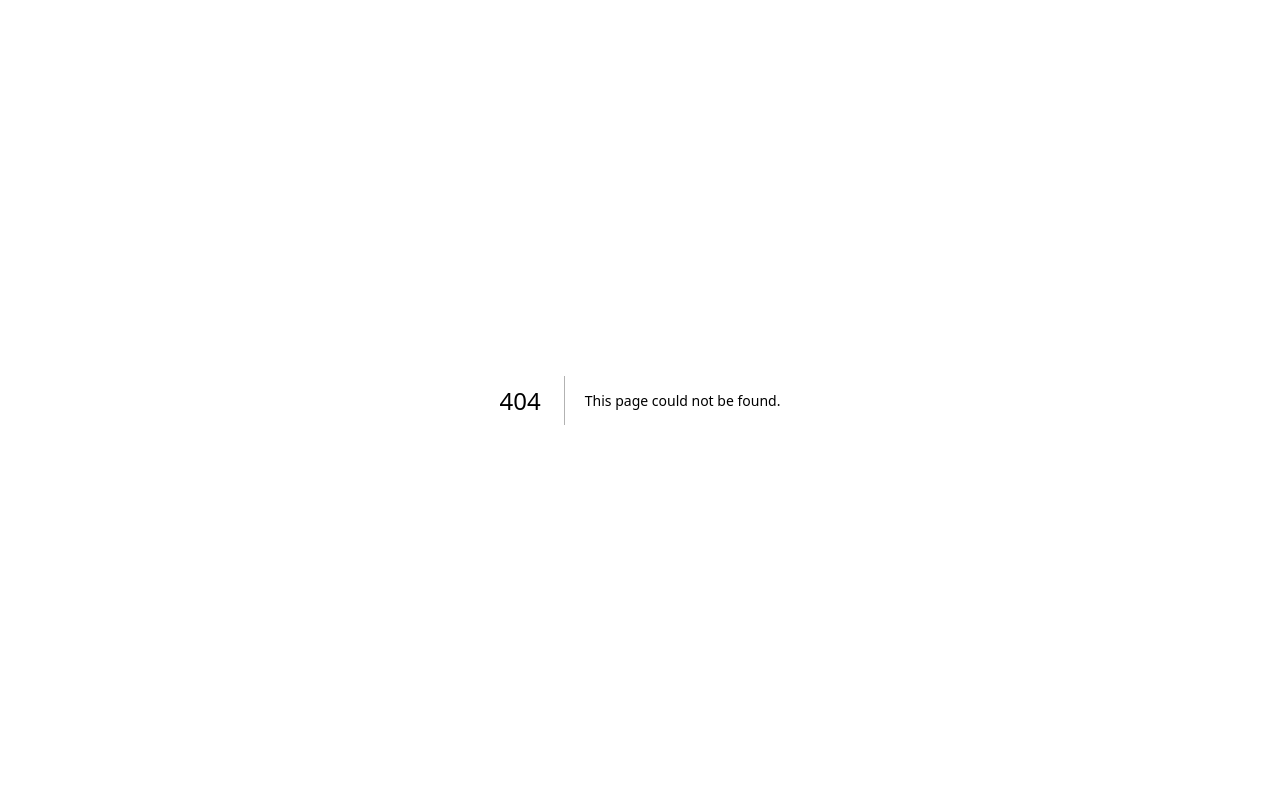
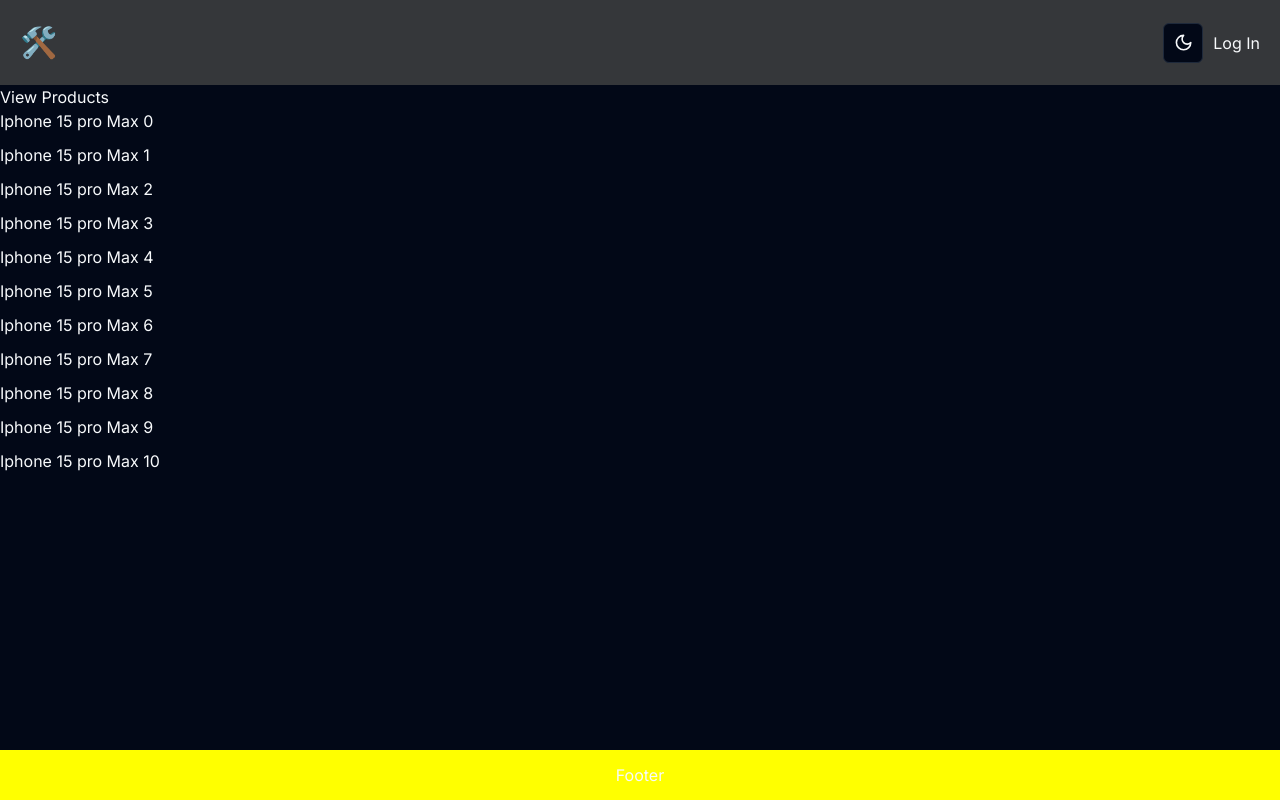
Before and after one commit to Switchinhg/mechanic, a Next.js app: page /catalogo in a window 1280 px wide. Before the commit this address had no page. Built offline with nearby package versions, Linux system fonts and the light colour scheme.

Commit message:
done routing, fixed dark mode, log in and view products

```diff
--- a/app/Components/Header/Header.jsx
+++ b/app/Components/Header/Header.jsx
@@ -2,6 +2,12 @@
 import React, { useState } from 'react'
 import header from './Header.module.css'
 import {ModeToggle} from '../theme/ModeToggle'
+import {
+  Tooltip,
+  TooltipContent,
+  TooltipProvider,
+  TooltipTrigger,
+} from "@/components/ui/tooltip"
 
 import {
   Dialog,
@@ -12,30 +18,54 @@
   DialogTrigger,
 } from "@/components/ui/dialog"
 import { Button } from "@/components/ui/button"
+import Link from 'next/link'
+
+
 
 export default function Header() {
-  const [logged, setLogged] = useState(true)
+  const [logged, setLogged] = useState(false)
   return (
     <nav className={header.header}>
+      <div className={header.img_lnks}>
+
       <div className={header.logo}>
         🛠️
+      </div>
+    {
+      logged?
+        <ul className={header.links}>
+          <li><Link href={"/dashboard"}>Dashboard</Link></li>
+          <TooltipProvider>
+            <Tooltip>
+              <TooltipTrigger><li className="unavailable">Create Store</li></TooltipTrigger>
+              <TooltipContent>
+                <p>Under Development</p>
+              </TooltipContent>
+            </Tooltip>
+          </TooltipProvider>
+          <li><Link href={"/catalogo"}>Catalogo</Link></li>
+
+        </ul>
+      : null
+    }
+
       </div>
       <div className={header.buttons}>
         <ModeToggle />
 
       {
-        logged?
+        !logged?
         <Dialog>
-          <DialogTrigger ariant="outline">
-          <Button variant="outline">
+          <DialogTrigger>
+          {/* <Button variant="outline"> */}
             Log In
-          </Button>
+          {/* </Button> */}
 
           </DialogTrigger>
           <DialogContent>
             <DialogHeader>
               <DialogTitle>Log in</DialogTitle>
-              <DialogDescription>
+              {/* <DialogDescription> */}
                 <form action="" className={header.form}>
                   <div className={header.username_or_email}>
                     <label htmlFor="user_or_email">Username Or Email</label>
@@ -45,8 +75,9 @@
                     <label htmlFor="password">Pasword</label>
                     <input type="password" name="password" id="password" />
                   </div>
+                  <input type="submit" value="Enter" onClick={()=>setLogged(!logged)}/>
                 </form>
-              </DialogDescription>
+              {/* </DialogDescription> */}
             </DialogHeader>
           </DialogContent>
         </Dialog>
--- a/app/Components/Header/Header.module.css
+++ b/app/Components/Header/Header.module.css
@@ -34,3 +34,12 @@
     border-radius: 5px;
     background-color: red;
 }
+.links{
+    display: flex;
+    gap: 10px;
+}
+.img_lnks{
+    display: flex;
+     align-items: center;
+     gap: 50px;
+}
--- /dev/null
+++ b/app/Components/ItemList/ItemList.jsx
@@ -0,0 +1,10 @@
+import React from 'react'
+import styles from './itemlist.module.css'
+
+export default function ItemList({items}) {
+  return (
+    <div className={styles.product_wrap}>
+        {items.map((e,index)=><div key={index}>{e.product_name} {index}</div>)}
+    </div>
+  )
+}
--- /dev/null
+++ b/app/Components/ItemList/itemlist.module.css
@@ -0,0 +1,5 @@
+.product_wrap{
+    display: flex;
+    flex-direction: column;
+    gap: 10px;
+}
--- /dev/null
+++ b/app/catalogo/catalogo.module.css
@@ -0,0 +1,4 @@
+.product_wrap{
+    display: flex;
+    flex-direction: column;
+}
--- /dev/null
+++ b/app/catalogo/page.jsx
@@ -0,0 +1,30 @@
+import Link from 'next/link'
+import React from 'react'
+import ItemList from '../Components/ItemList/ItemList'
+import styles from './catalogo.module.css'
+
+export default function page() {
+
+  let items = [
+    {"product_name":"Iphone 15 pro Max", "price":2000,"description":"Latest Gen Iphone"},
+    {"product_name":"Iphone 15 pro Max", "price":2000,"description":"Latest Gen Iphone"},
+    {"product_name":"Iphone 15 pro Max", "price":2000,"description":"Latest Gen Iphone"},
+    {"product_name":"Iphone 15 pro Max", "price":2000,"description":"Latest Gen Iphone"},
+    {"product_name":"Iphone 15 pro Max", "price":2000,"description":"Latest Gen Iphone"},
+    {"product_name":"Iphone 15 pro Max", "price":2000,"description":"Latest Gen Iphone"},
+    {"product_name":"Iphone 15 pro Max", "price":2000,"description":"Latest Gen Iphone"},
+    {"product_name":"Iphone 15 pro Max", "price":2000,"description":"Latest Gen Iphone"},
+    {"product_name":"Iphone 15 pro Max", "price":2000,"description":"Latest Gen Iphone"},
+    {"product_name":"Iphone 15 pro Max", "price":2000,"description":"Latest Gen Iphone"},
+    {"product_name":"Iphone 15 pro Max", "price":2000,"description":"Latest Gen Iphone"}
+  ]
+  return (
+    <>
+      <h1>View Products</h1>
+
+      <div>
+        <ItemList items={items} />
+      </div>
+    </>
+  )
+}
--- /dev/null
+++ b/app/dashboard/page.jsx
@@ -0,0 +1,11 @@
+import React from 'react'
+import Header from '../Components/Header/Header'
+import Link from 'next/link'
+
+export default function page() {
+  return (
+    <div>
+        <Link href='/' >TEST</Link>
+    </div>
+  )
+}
--- a/app/globals.css
+++ b/app/globals.css
@@ -78,3 +78,8 @@
     @apply bg-background text-foreground;
   }
 }
+
+
+.unavailable{
+  color: gray;
+}
--- a/app/layout.js
+++ b/app/layout.js
@@ -1,6 +1,8 @@
 import { Inter } from "next/font/google";
 import "./globals.css";
 import { ThemeProvider } from "./Components/theme/ThemeProvider";
+import Header from "./Components/Header/Header";
+import Footer from "./Components/Footer/Footer";
 
 
 const inter = Inter({ subsets: ["latin"] });
@@ -12,18 +14,18 @@
 
 export default function RootLayout({ children }) {
   return (
-    <html lang="en">
+    <html lang="es" suppressHydrationWarning>
       <body className={inter.className} >
-
         <ThemeProvider
             attribute="class"
-          defaultTheme="light"
+            defaultTheme="dark"
             enableSystem
             disableTransitionOnChange
           >
+            <Header />
             {children}
+            <Footer />
         </ThemeProvider>
-
       </body>
     </html>
   );
--- a/app/page.js
+++ b/app/page.js
@@ -7,9 +7,7 @@
 export default function Home() {
   return (
    <>
-    <Header />
-    <Hero />
-    <Footer />
+        <Hero />
    </>
   );
 }
--- /dev/null
+++ b/components/ui/tooltip.jsx
@@ -0,0 +1,26 @@
+"use client"
+
+import * as React from "react"
+import * as TooltipPrimitive from "@radix-ui/react-tooltip"
+
+import { cn } from "@/lib/utils"
+
+const TooltipProvider = TooltipPrimitive.Provider
+
+const Tooltip = TooltipPrimitive.Root
+
+const TooltipTrigger = TooltipPrimitive.Trigger
+
+const TooltipContent = React.forwardRef(({ className, sideOffset = 4, ...props }, ref) => (
+  <TooltipPrimitive.Content
+    ref={ref}
+    sideOffset={sideOffset}
+    className={cn(
+      "z-50 overflow-hidden rounded-md border bg-popover px-3 py-1.5 text-sm text-popover-foreground shadow-md animate-in fade-in-0 zoom-in-95 data-[state=closed]:animate-out data-[state=closed]:fade-out-0 data-[state=closed]:zoom-out-95 data-[side=bottom]:slide-in-from-top-2 data-[side=left]:slide-in-from-right-2 data-[side=right]:slide-in-from-left-2 data-[side=top]:slide-in-from-bottom-2",
+      className
+    )}
+    {...props} />
+))
+TooltipContent.displayName = TooltipPrimitive.Content.displayName
+
+export { Tooltip, TooltipTrigger, TooltipContent, TooltipProvider }
--- a/package.json
+++ b/package.json
@@ -12,6 +12,7 @@
     "@radix-ui/react-dialog": "^1.1.1",
     "@radix-ui/react-dropdown-menu": "^2.1.1",
     "@radix-ui/react-slot": "^1.1.0",
+    "@radix-ui/react-tooltip": "^1.1.2",
     "class-variance-authority": "^0.7.0",
     "clsx": "^2.1.1",
     "lucide-react": "^0.417.0",
```
Also changed, not shown: 1 other file (tests, documents, lock files or other folders). Lines whose indentation alone changed are shown as unchanged.
